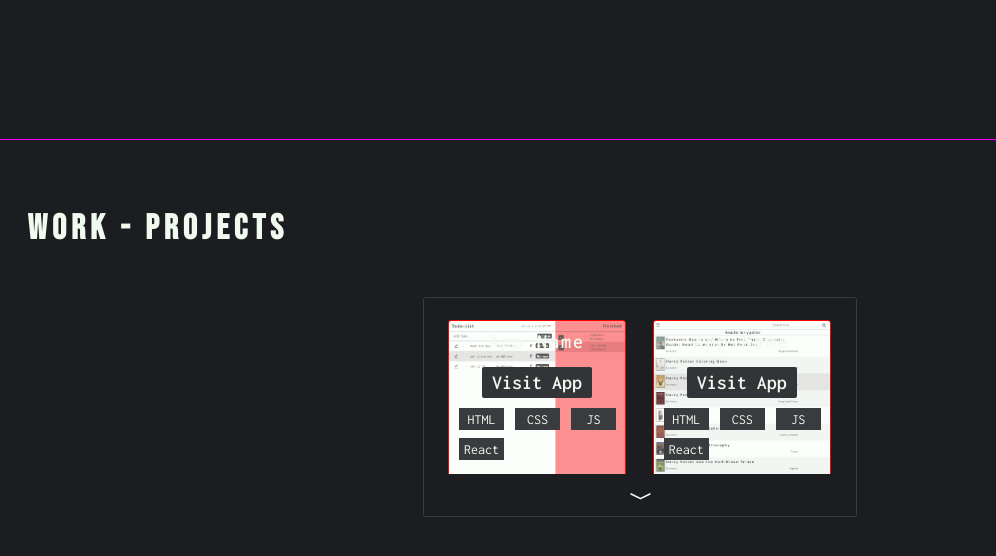
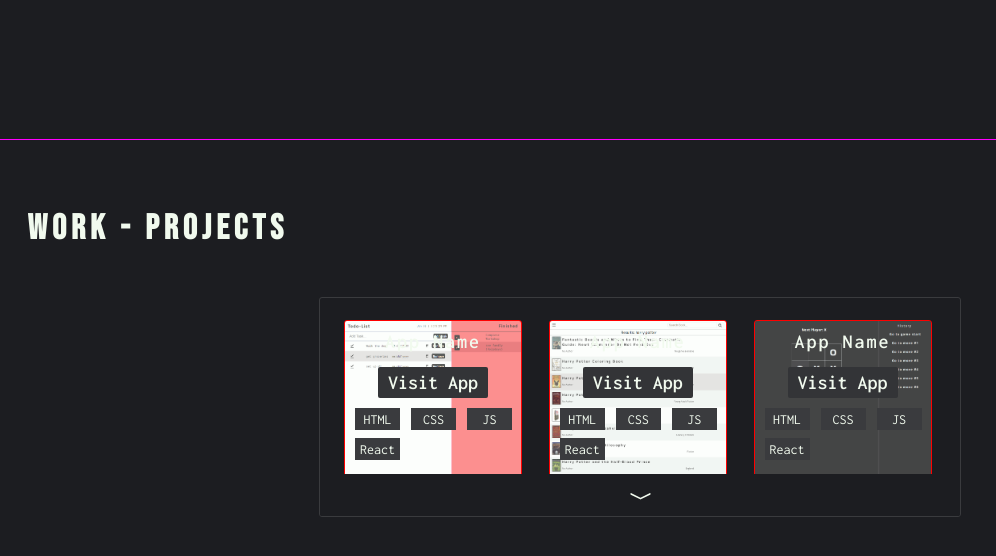
Before and after one commit to Rio0628/portfolio-website, a React (Create React App) app: page / in a window 1280 px wide. Shown: the part 2004-2560 px from the top of the page, without its empty margins (0-996 px from the left). Built offline with nearby package versions, Linux system fonts and the light colour scheme.

Commit message:
Added Breakpoint Styling

```diff
--- a/src/index.css
+++ b/src/index.css
@@ -796,6 +796,15 @@ body {
     width: 75%;
   }
 
+  .projectsCntr {
+    width: 40rem;
+  }
+
+  .projectsPreviewCntr {
+    grid-template-columns: repeat(3, 12.8rem);
+    grid-template-rows: repeat(3, 11.5rem);
+  }
+
   .inputFieldsCntr {
     width: 78%;
   }
```
